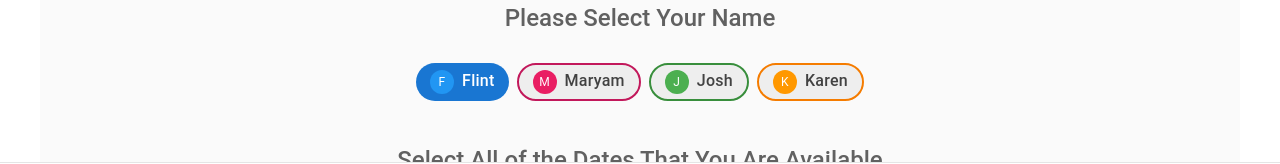
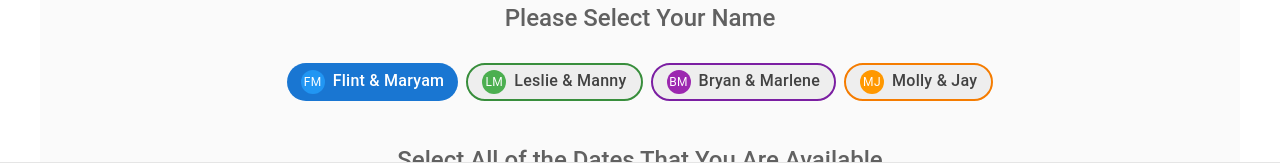
Before and after one commit to FlintShadey/huddleuptime, a Vue app: page / in a window 1280 px wide. Shown: the part 553-717 px from the top of the page. Built offline with nearby package versions, Linux system fonts and the light colour scheme; no server answers; the database is empty; what v-calendar would draw is missing.

Commit message:
Update users to 4 couples and fix date range to May-July 2026

```diff
--- a/config.js
+++ b/config.js
@@ -12,25 +12,25 @@ export const config = {
   // Each user needs: name, color (for date highlighting), and displayColor (for UI elements)
   users: [
     {
-      name: 'Flint',
+      name: 'Flint & Maryam',
       color: '#2196F3',        // Blue - used for calendar date highlights
       displayColor: '#1976D2',  // Darker blue - used for UI elements
       textColor: '#FFFFFF'      // Text color for contrast
     },
     {
-      name: 'Maryam',
-      color: '#E91E63',        // Pink
-      displayColor: '#C2185B',
-      textColor: '#FFFFFF'
-    },
-    {
-      name: 'Josh',
+      name: 'Leslie & Manny',
       color: '#4CAF50',        // Green
       displayColor: '#388E3C',
       textColor: '#FFFFFF'
     },
     {
-      name: 'Karen',
+      name: 'Bryan & Marlene',
+      color: '#9C27B0',        // Purple
+      displayColor: '#7B1FA2',
+      textColor: '#FFFFFF'
+    },
+    {
+      name: 'Molly & Jay',
       color: '#FF9800',        // Orange
       displayColor: '#F57C00',
       textColor: '#FFFFFF'
@@ -38,19 +38,16 @@ export const config = {
   ],
 
   // Date Range Configuration
-  // Dynamically shows current month plus next 3 months
+  // Fixed to May–July 2026
   dateRange: {
-    // Helper method to get start date (current month)
+    // Helper method to get start date (May 2026)
     getStartDate() {
-      const now = new Date();
-      return new Date(now.getFullYear(), now.getMonth(), 1);
+      return new Date(2026, 4, 1); // May 1, 2026
     },
 
-    // Helper method to get end date (3 months from now)
+    // Helper method to get end date (July 31, 2026)
     getEndDate() {
-      const now = new Date();
-      const endDate = new Date(now.getFullYear(), now.getMonth() + 3, 0); // Last day of 3 months ahead
-      return endDate;
+      return new Date(2026, 6, 31); // July 31, 2026
     },
 
     // Get formatted display string
--- a/vite.config.js
+++ b/vite.config.js
@@ -1,27 +1,24 @@
-import { defineConfig } from 'vite'
-import vue from '@vitejs/plugin-vue'
-import vuetify from 'vite-plugin-vuetify'
-import { fileURLToPath, URL } from 'node:url'
+import { defineConfig } from "vite";
+import vue from "@vitejs/plugin-vue";
+import vuetify from "vite-plugin-vuetify";
+import { fileURLToPath, URL } from "node:url";
 
 // https://vitejs.dev/config/
 export default defineConfig({
-  plugins: [
-    vue(),
-    vuetify({ autoImport: true })
-  ],
+  plugins: [vue(), vuetify({ autoImport: true })],
   resolve: {
     alias: {
-      '@': fileURLToPath(new URL('./src', import.meta.url))
-    }
+      "@": fileURLToPath(new URL("./src", import.meta.url)),
+    },
   },
   // Uncomment and modify this if deploying to GitHub Pages
   // base: '/huddle-up-time/',
   build: {
-    outDir: 'dist',
-    sourcemap: false
+    outDir: "dist",
+    sourcemap: false,
   },
   server: {
-    port: 3000,
-    host: true
-  }
-})
+    port: 5173,
+    host: true,
+  },
+});
```
